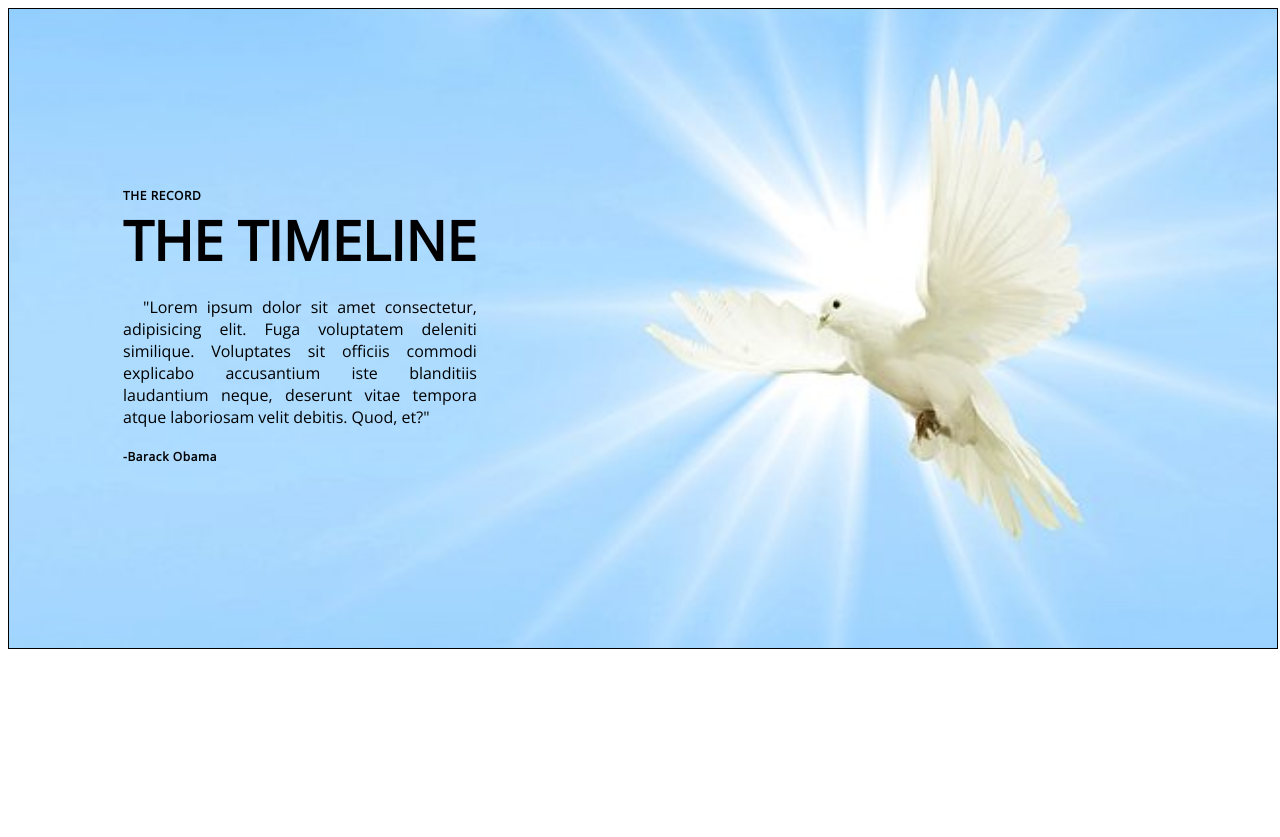
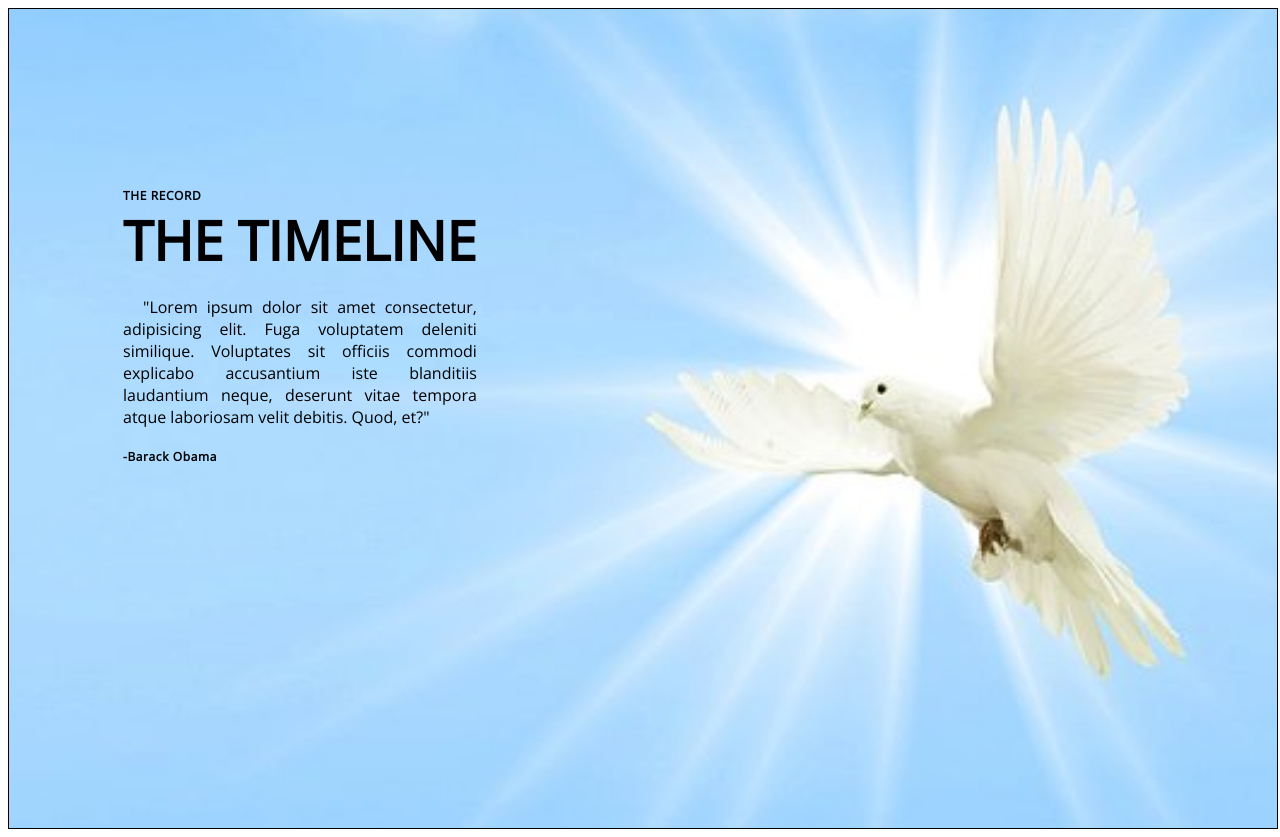
Before and after one commit to Mursel302/p105-29-12-2017-Mirmursal, a plain HTML site: page Homework--29.12.2017---PART_5/index.html in a window 1280 px wide. Before the commit the page ends 800 px from the top, so only its background shows below. Drawn offline with nearby package versions, Linux system fonts and the light colour scheme.

Commit message:
for other size

```diff
--- a/Homework--29.12.2017---PART_5/style.css
+++ b/Homework--29.12.2017---PART_5/style.css
@@ -3,7 +3,7 @@ body{
 }
 .mainWrapper{
     width: 100%;
-    height: 635px;
+    height: 815px;
     background-image: url(images/background.jpg);
     background-position: center center;
     background-repeat: no-repeat;
```
